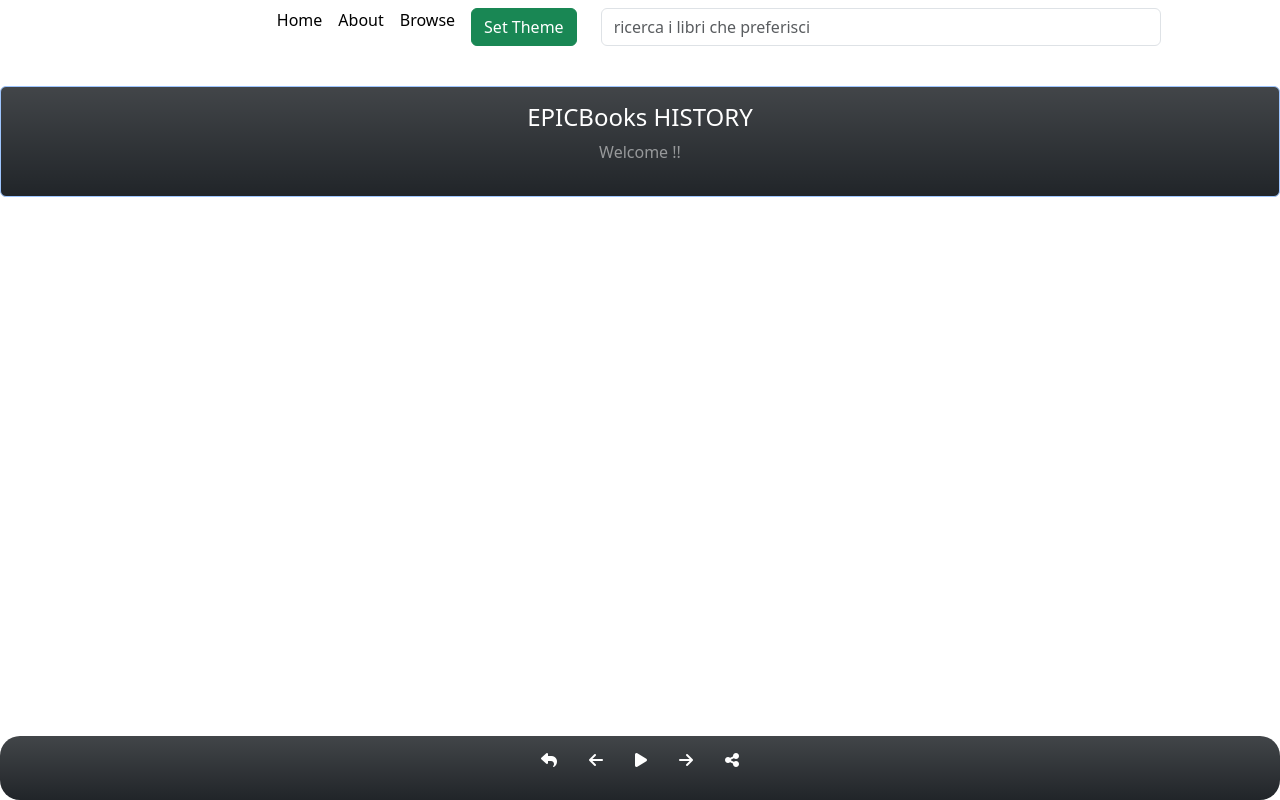
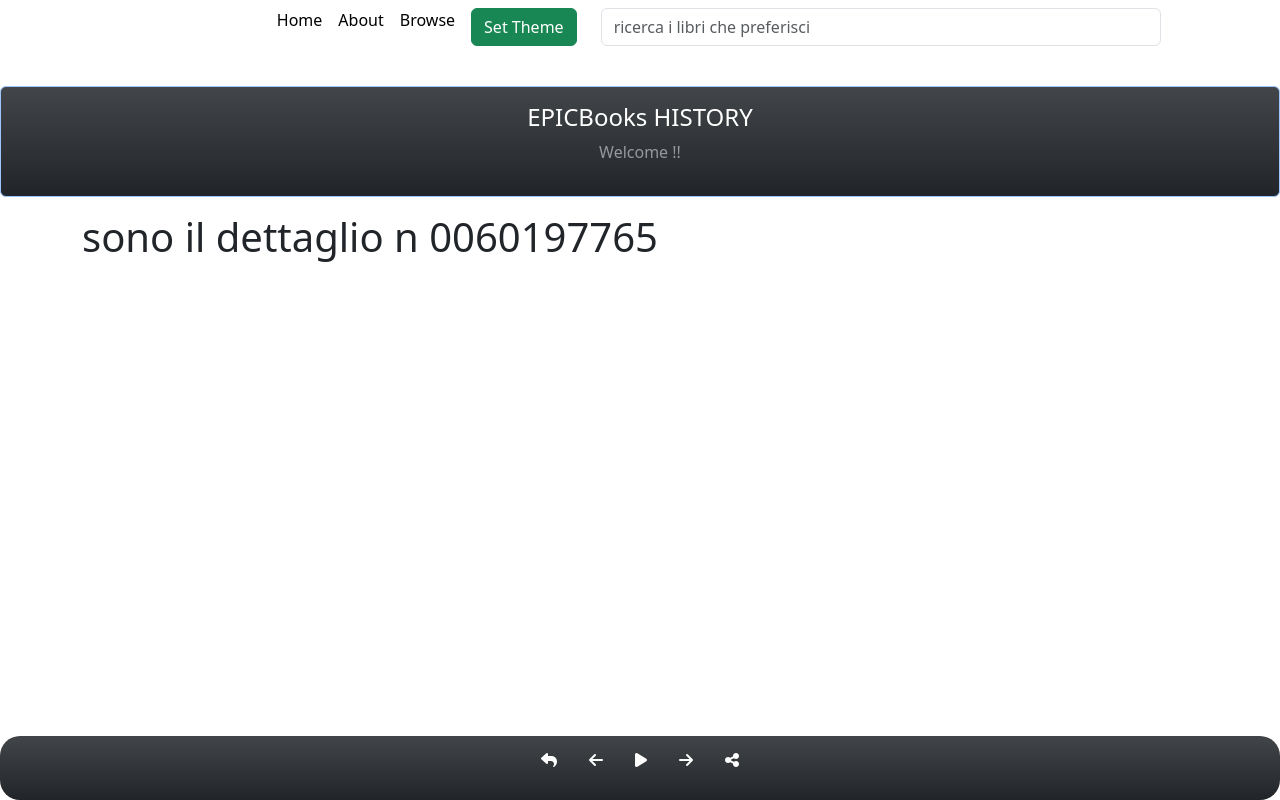
Before and after one commit to andrearuocco/week1day4_m5, a React (Create React App) app: page /bookDetails/0060197765 in a window 1280 px wide. Built offline with nearby package versions, Linux system fonts and the light colour scheme.

Commit message:
selectedATB

```diff
--- a/src/App.js
+++ b/src/App.js
@@ -27,6 +27,13 @@ function App() {
     })
     setresultSearch(resultTemp)
   }
+
+  /* const resultAsin = () => {
+    books.map(book => {
+       book.asin
+    })
+  }  */
+
   /* stato necessario per ricerca e function filter books */
   return (
     <ThemeContextProvider>
@@ -41,7 +48,7 @@ function App() {
             <Routes>
 
               <Route path="/" element={<AllTheBooks resultSearch={resultSearch} />} />
-              <Route path="/bookDetails" element={<BookDetails />} />
+              <Route path="/bookDetails/:asin" element={<BookDetails />} />
               <Route path="/nonTrovato" element={<NotFound />} />
 
             </Routes>
--- a/src/Components/SingleBook.css
+++ b/src/Components/SingleBook.css
@@ -22,3 +22,9 @@
 .selected {
     border: 5px solid red !important;
 }
+
+.position {
+    bottom: 4rem;
+    margin-left: 25%;
+    margin-right: 25%;
+}
--- a/src/Components/SingleBook.jsx
+++ b/src/Components/SingleBook.jsx
@@ -1,8 +1,9 @@
-import {Card, Col} from 'react-bootstrap/';
+import {Card, Col, Button} from 'react-bootstrap/';
 import './SingleBook.css'
 import {useContext, useState} from 'react'
 import CommentArea from './CommentArea';
 import { ThemeContext } from './ThemeContextProvider';
+import { Link } from 'react-router-dom';
 
 function SingleBook({book, selected, handleSelected}) {/*
  const {theme} = useContext(ThemeContext) questo sotto va in AllTheBooks */
@@ -16,11 +17,12 @@ function SingleBook({book, selected, handleSelected}) {/*
 
         <Col xs={12} sm={6} md={4} lg={3} className="mb-3"/* {theme === 'light' ? 'mb-3' : 'mb-3 bg-dark-50 text-white'} */>
         <Card.Img variant="top" src={book.img} style={{ height: '18rem' }} className={selected === book.asin ? 'br-10 selected':'br-10'} onClick={() => {handleSelected(book.asin)}} />
-        <Card.Body>
+        <Card.Body className="position-relative">
           <Card.Title className='title'>{book.title}</Card.Title>
           <Card.Text className='bordoo'>
             {book.price}
           </Card.Text>
+          <Button as={Link} to={`/bookDetails/${book.asin}`} variant="primary" className="w-50 position position-absolute">DETTAGLIO LIBRO</Button>
           {/* {selected && <CommentArea asin={book.asin} />} FIRSTTASKVEN12LUG*/}
         </Card.Body>
       </Col>
--- a/src/Components/pages/BookDetails.jsx
+++ b/src/Components/pages/BookDetails.jsx
@@ -1,6 +1,9 @@
+import { useParams } from "react-router-dom";
+
 function BookDetails() {
+    const {asin} = useParams()
     return (
-        <h1> Il non padre - Nuovo Libro </h1>
+        <h1> sono il dettaglio n {asin} </h1>
     );
 }
 
--- a/src/Components/pages/NotFound.jsx
+++ b/src/Components/pages/NotFound.jsx
@@ -1,6 +1,6 @@
 function NotFound() {
     return (
-        <h1> Il padre non trovato </h1>
+        <h1> ciao </h1>
     );
 }
 
```
